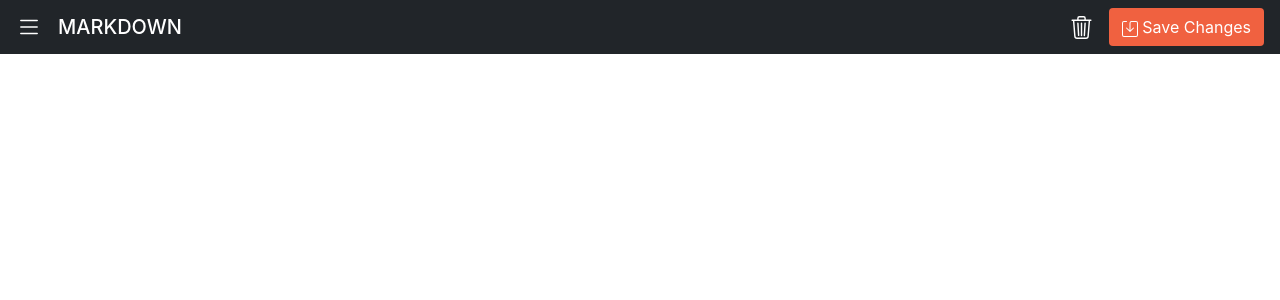
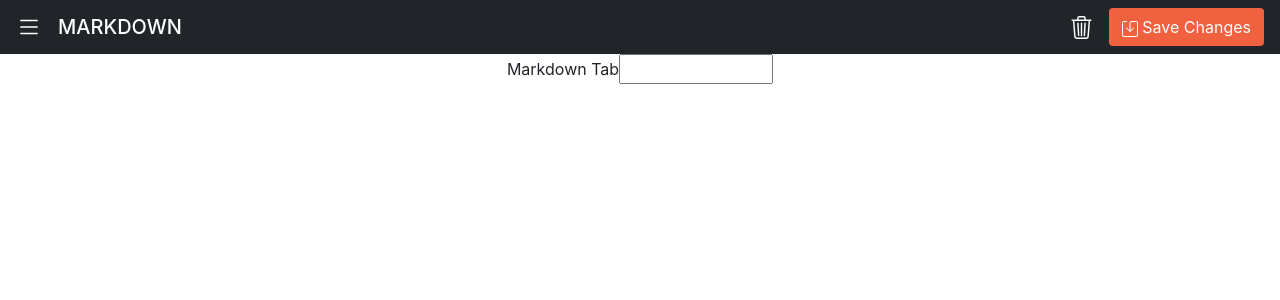
Before and after one commit to Zach-Trani/markdown-editor, a React (Create React App) app: page / in a window 1280 px wide. Shown: the top 300 px of the page. Built offline with nearby package versions, Linux system fonts and the light colour scheme.

Commit message:
feat: create a piece of state that displays user input

```diff
--- a/package.json
+++ b/package.json
@@ -10,6 +10,7 @@
     "clsx": "^1.2.1",
     "react": "^18.2.0",
     "react-dom": "^18.2.0",
+    "react-markdown": "^8.0.5",
     "react-scripts": "5.0.1",
     "sass": "^1.58.3",
     "web-vitals": "^2.1.4"
--- a/src/App.js
+++ b/src/App.js
@@ -1,4 +1,5 @@
 import './App.css';
+import Markdown from './Components/Markdown';
 import NavBar from './Components/NavBar';
 
 function App() {
@@ -6,6 +7,7 @@ function App() {
     <div className="App">
       <div>
         <NavBar />
+        <Markdown />
       </div>
     </div>
   );
--- /dev/null
+++ b/src/Components/Markdown/index.js
@@ -0,0 +1,26 @@
+import React, { useState } from 'react';
+
+const Markdown = () => {
+    const [input, setInput] = useState('');
+
+    const handleChange = (event) => {
+        setInput(event.target.value)
+        console.log(input)
+    };
+
+    return (
+        <div>
+            <div>
+                <label htmlFor='name'>Markdown Tab</label>
+                <input type='text' id='name' name='name' onChange={handleChange}
+                    required
+                    size='10'></input>
+            </div>
+            <div>
+                {input}
+            </div>
+        </div>
+    );
+};
+
+export default Markdown;
```
Also changed, not shown: 1 other file (tests, documents, lock files or other folders).
